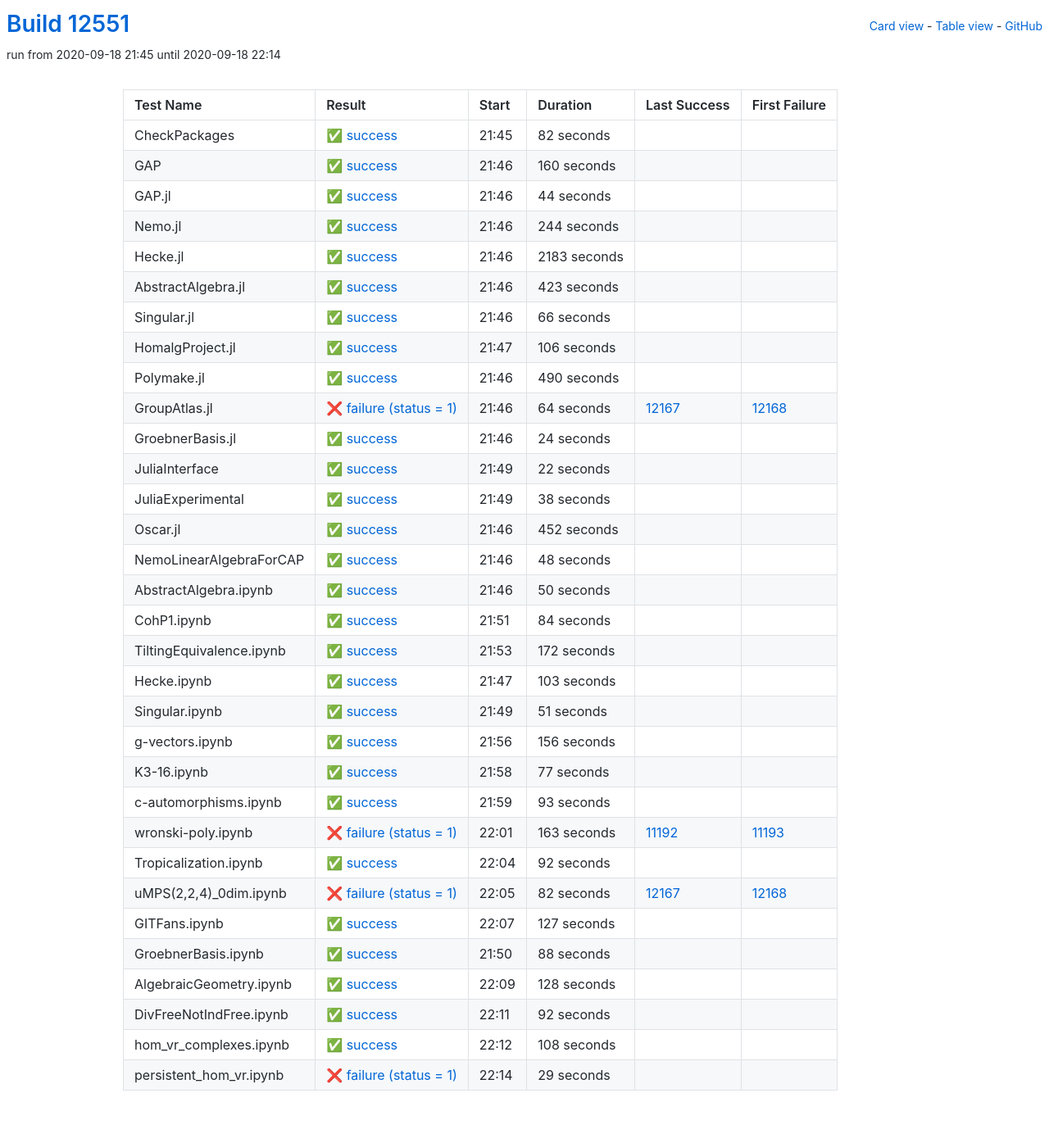
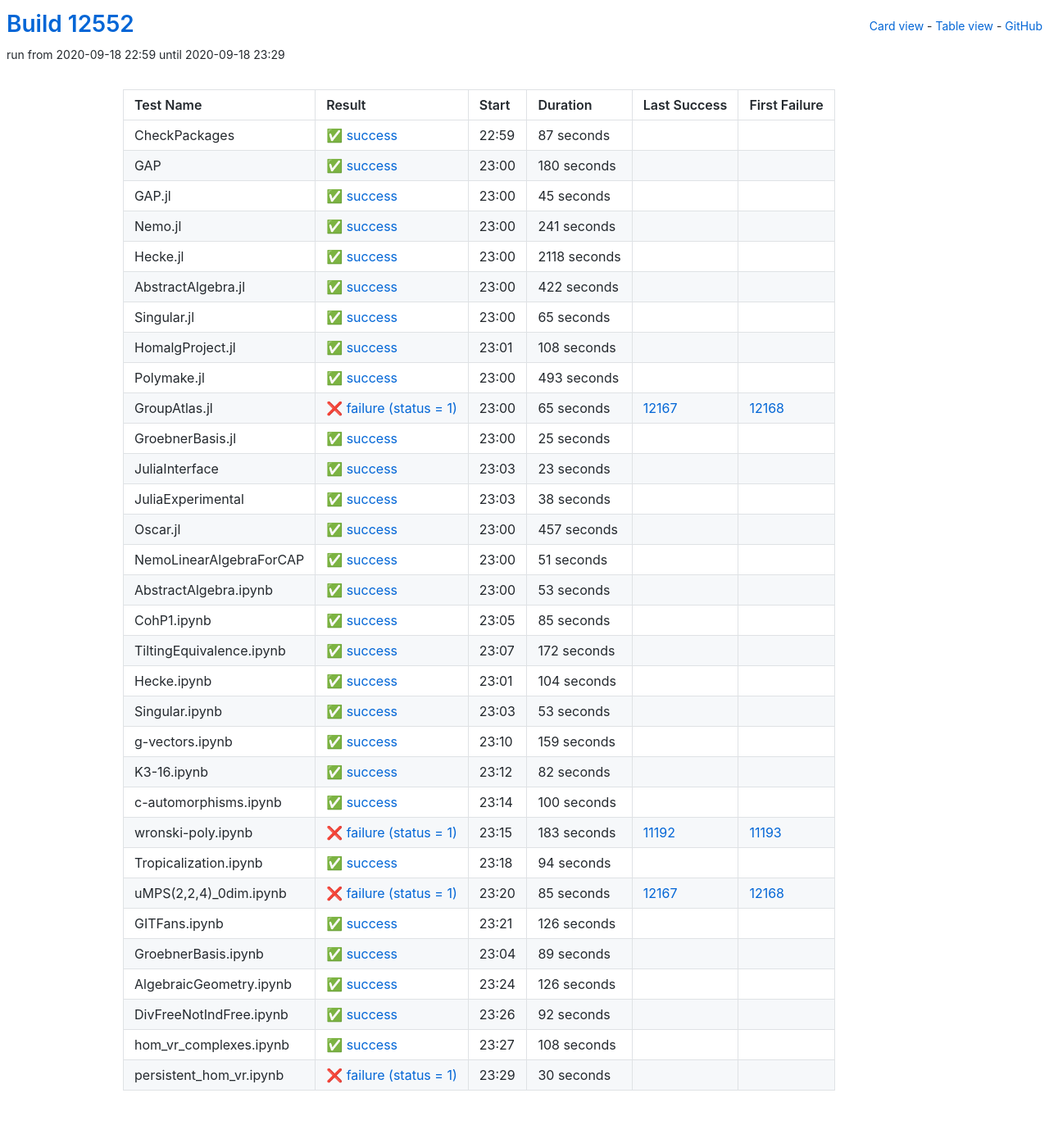
Before and after one commit to oscar-system/oscar-ci-status, a Jekyll site: the page built from table.html, in a window 1280 px wide. Shown: the whole page at 82% size. Built offline with Jekyll 4.4.1, drawn with Linux system fonts in a browser that asks for light colours.

Commit message:
Build #12552

```diff
--- a/_data/ci.yml
+++ b/_data/ci.yml
@@ -1,6 +1,6 @@
 ---
-build: 12551
-build_url: https://oscarci.mathematik.uni-kl.de/job/oscar/12551/
+build: 12552
+build_url: https://oscarci.mathematik.uni-kl.de/job/oscar/12552/
 job: oscar
 organization: oscar-system
 repo: oscar-ci-status
@@ -8,152 +8,152 @@
 tests:
 - name: CheckPackages
   id: checkpackages
-  log: https://oscarci.mathematik.uni-kl.de/job/oscar/12551/artifact/logs/build-12551/CheckPackages.log
-  start: 2020-09-18 21:45
+  log: https://oscarci.mathematik.uni-kl.de/job/oscar/12552/artifact/logs/build-12552/CheckPackages.log
+  start: 2020-09-18 22:59
   success: true
   exitcode: 0
   status: success
-  duration: 82
+  duration: 87
   last_success: false
   last_success_url:
   first_failure: false
   first_failure_url:
 - name: GAP
   id: gap
-  log: https://oscarci.mathematik.uni-kl.de/job/oscar/12551/artifact/logs/build-12551/GAP.log
-  start: 2020-09-18 21:46
+  log: https://oscarci.mathematik.uni-kl.de/job/oscar/12552/artifact/logs/build-12552/GAP.log
+  start: 2020-09-18 23:00
   success: true
   exitcode: 0
   status: success
-  duration: 160
+  duration: 180
   last_success: false
   last_success_url:
   first_failure: false
   first_failure_url:
 - name: GAP.jl
   id: gap-jl
-  log: https://oscarci.mathematik.uni-kl.de/job/oscar/12551/artifact/logs/build-12551/GAP.jl.log
-  start: 2020-09-18 21:46
+  log: https://oscarci.mathematik.uni-kl.de/job/oscar/12552/artifact/logs/build-12552/GAP.jl.log
+  start: 2020-09-18 23:00
   success: true
   exitcode: 0
   status: success
-  duration: 44
+  duration: 45
   last_success: false
   last_success_url:
   first_failure: false
   first_failure_url:
 - name: Nemo.jl
   id: nemo-jl
-  log: https://oscarci.mathematik.uni-kl.de/job/oscar/12551/artifact/logs/build-12551/Nemo.jl.log
-  start: 2020-09-18 21:46
+  log: https://oscarci.mathematik.uni-kl.de/job/oscar/12552/artifact/logs/build-12552/Nemo.jl.log
+  start: 2020-09-18 23:00
   success: true
   exitcode: 0
   status: success
-  duration: 244
+  duration: 241
   last_success: false
   last_success_url:
   first_failure: false
   first_failure_url:
 - name: Hecke.jl
   id: hecke-jl
-  log: https://oscarci.mathematik.uni-kl.de/job/oscar/12551/artifact/logs/build-12551/Hecke.jl.log
-  start: 2020-09-18 21:46
+  log: https://oscarci.mathematik.uni-kl.de/job/oscar/12552/artifact/logs/build-12552/Hecke.jl.log
+  start: 2020-09-18 23:00
   success: true
   exitcode: 0
   status: success
-  duration: 2183
+  duration: 2118
   last_success: false
   last_success_url:
   first_failure: false
   first_failure_url:
 - name: AbstractAlgebra.jl
   id: abstractalgebra-jl
-  log: https://oscarci.mathematik.uni-kl.de/job/oscar/12551/artifact/logs/build-12551/AbstractAlgebra.jl.log
-  start: 2020-09-18 21:46
+  log: https://oscarci.mathematik.uni-kl.de/job/oscar/12552/artifact/logs/build-12552/AbstractAlgebra.jl.log
+  start: 2020-09-18 23:00
   success: true
   exitcode: 0
   status: success
-  duration: 423
+  duration: 422
   last_success: false
   last_success_url:
   first_failure: false
   first_failure_url:
 - name: Singular.jl
   id: singular-jl
-  log: https://oscarci.mathematik.uni-kl.de/job/oscar/12551/artifact/logs/build-12551/Singular.jl.log
-  start: 2020-09-18 21:46
+  log: https://oscarci.mathematik.uni-kl.de/job/oscar/12552/artifact/logs/build-12552/Singular.jl.log
+  start: 2020-09-18 23:00
   success: true
   exitcode: 0
   status: success
-  duration: 66
+  duration: 65
   last_success: false
   last_success_url:
   first_failure: false
   first_failure_url:
 - name: HomalgProject.jl
   id: homalgproject-jl
-  log: https://oscarci.mathematik.uni-kl.de/job/oscar/12551/artifact/logs/build-12551/HomalgProject.jl.log
-  start: 2020-09-18 21:47
+  log: https://oscarci.mathematik.uni-kl.de/job/oscar/12552/artifact/logs/build-12552/HomalgProject.jl.log
+  start: 2020-09-18 23:01
   success: true
   exitcode: 0
   status: success
-  duration: 106
+  duration: 108
   last_success: false
   last_success_url:
   first_failure: false
   first_failure_url:
 - name: Polymake.jl
   id: polymake-jl
-  log: https://oscarci.mathematik.uni-kl.de/job/oscar/12551/artifact/logs/build-12551/Polymake.jl.log
-  start: 2020-09-18 21:46
+  log: https://oscarci.mathematik.uni-kl.de/job/oscar/12552/artifact/logs/build-12552/Polymake.jl.log
+  start: 2020-09-18 23:00
   success: true
   exitcode: 0
   status: success
-  duration: 490
+  duration: 493
   last_success: false
   last_success_url:
   first_failure: false
   first_failure_url:
 - name: GroupAtlas.jl
   id: groupatlas-jl
-  log: https://oscarci.mathematik.uni-kl.de/job/oscar/12551/artifact/logs/build-12551/GroupAtlas.jl.log
-  start: 2020-09-18 21:46
+  log: https://oscarci.mathematik.uni-kl.de/job/oscar/12552/artifact/logs/build-12552/GroupAtlas.jl.log
+  start: 2020-09-18 23:00
   success: false
   exitcode: 1
   status: failure
-  duration: 64
+  duration: 65
   last_success: 12167
   last_success_url: https://oscarci.mathematik.uni-kl.de/job/oscar/12167/
   first_failure: 12168
   first_failure_url: https://oscarci.mathematik.uni-kl.de/job/oscar/12168/
 - name: GroebnerBasis.jl
   id: groebnerbasis-jl
-  log: https://oscarci.mathematik.uni-kl.de/job/oscar/12551/artifact/logs/build-12551/GroebnerBasis.jl.log
-  start: 2020-09-18 21:46
+  log: https://oscarci.mathematik.uni-kl.de/job/oscar/12552/artifact/logs/build-12552/GroebnerBasis.jl.log
+  start: 2020-09-18 23:00
   success: true
   exitcode: 0
   status: success
-  duration: 24
+  duration: 25
   last_success: false
   last_success_url:
   first_failure: false
   first_failure_url:
 - name: JuliaInterface
   id: juliainterface
-  log: https://oscarci.mathematik.uni-kl.de/job/oscar/12551/artifact/logs/build-12551/JuliaInterface.log
-  start: 2020-09-18 21:49
+  log: https://oscarci.mathematik.uni-kl.de/job/oscar/12552/artifact/logs/build-12552/JuliaInterface.log
+  start: 2020-09-18 23:03
   success: true
   exitcode: 0
   status: success
-  duration: 22
+  duration: 23
   last_success: false
   last_success_url:
   first_failure: false
   first_failure_url:
 - name: JuliaExperimental
   id: juliaexperimental
-  log: https://oscarci.mathematik.uni-kl.de/job/oscar/12551/artifact/logs/build-12551/JuliaExperimental.log
-  start: 2020-09-18 21:49
+  log: https://oscarci.mathematik.uni-kl.de/job/oscar/12552/artifact/logs/build-12552/JuliaExperimental.log
+  start: 2020-09-18 23:03
   success: true
   exitcode: 0
   status: success
@@ -164,56 +164,56 @@
   first_failure_url:
 - name: Oscar.jl
   id: oscar-jl
-  log: https://oscarci.mathematik.uni-kl.de/job/oscar/12551/artifact/logs/build-12551/Oscar.jl.log
-  start: 2020-09-18 21:46
+  log: https://oscarci.mathematik.uni-kl.de/job/oscar/12552/artifact/logs/build-12552/Oscar.jl.log
+  start: 2020-09-18 23:00
   success: true
   exitcode: 0
   status: success
-  duration: 452
+  duration: 457
   last_success: false
   last_success_url:
   first_failure: false
   first_failure_url:
 - name: NemoLinearAlgebraForCAP
   id: nemolinearalgebraforcap
-  log: https://oscarci.mathematik.uni-kl.de/job/oscar/12551/artifact/logs/build-12551/NemoLinearAlgebraForCAP.log
-  start: 2020-09-18 21:46
+  log: https://oscarci.mathematik.uni-kl.de/job/oscar/12552/artifact/logs/build-12552/NemoLinearAlgebraForCAP.log
+  start: 2020-09-18 23:00
   success: true
   exitcode: 0
   status: success
-  duration: 48
+  duration: 51
   last_success: false
   last_success_url:
   first_failure: false
   first_failure_url:
 - name: AbstractAlgebra.ipynb
   id: abstractalgebra-ipynb
-  log: https://oscarci.mathematik.uni-kl.de/job/oscar/12551/artifact/logs/build-12551/AbstractAlgebra.ipynb.log
-  start: 2020-09-18 21:46
+  log: https://oscarci.mathematik.uni-kl.de/job/oscar/12552/artifact/logs/build-12552/AbstractAlgebra.ipynb.log
+  start: 2020-09-18 23:00
   success: true
   exitcode: 0
   status: success
-  duration: 50
+  duration: 53
   last_success: false
   last_success_url:
   first_failure: false
   first_failure_url:
 - name: CohP1.ipynb
   id: cohp1-ipynb
-  log: https://oscarci.mathematik.uni-kl.de/job/oscar/12551/artifact/logs/build-12551/CohP1.ipynb.log
-  start: 2020-09-18 21:51
+  log: https://oscarci.mathematik.uni-kl.de/job/oscar/12552/artifact/logs/build-12552/CohP1.ipynb.log
+  start: 2020-09-18 23:05
   success: true
   exitcode: 0
   status: success
-  duration: 84
+  duration: 85
   last_success: false
   last_success_url:
   first_failure: false
   first_failure_url:
 - name: TiltingEquivalence.ipynb
   id: tiltingequivalence-ipynb
-  log: https://oscarci.mathematik.uni-kl.de/job/oscar/12551/artifact/logs/build-12551/TiltingEquivalence.ipynb.log
-  start: 2020-09-18 21:53
+  log: https://oscarci.mathematik.uni-kl.de/job/oscar/12552/artifact/logs/build-12552/TiltingEquivalence.ipynb.log
+  start: 2020-09-18 23:07
   success: true
   exitcode: 0
   status: success
@@ -224,140 +224,140 @@
   first_failure_url:
 - name: Hecke.ipynb
   id: hecke-ipynb
-  log: https://oscarci.mathematik.uni-kl.de/job/oscar/12551/artifact/logs/build-12551/Hecke.ipynb.log
-  start: 2020-09-18 21:47
+  log: https://oscarci.mathematik.uni-kl.de/job/oscar/12552/artifact/logs/build-12552/Hecke.ipynb.log
+  start: 2020-09-18 23:01
   success: true
   exitcode: 0
   status: success
-  duration: 103
+  duration: 104
   last_success: false
   last_success_url:
   first_failure: false
   first_failure_url:
 - name: Singular.ipynb
   id: singular-ipynb
-  log: https://oscarci.mathematik.uni-kl.de/job/oscar/12551/artifact/logs/build-12551/Singular.ipynb.log
-  start: 2020-09-18 21:49
+  log: https://oscarci.mathematik.uni-kl.de/job/oscar/12552/artifact/logs/build-12552/Singular.ipynb.log
+  start: 2020-09-18 23:03
   success: true
   exitcode: 0
   status: success
-  duration: 51
+  duration: 53
   last_success: false
   last_success_url:
   first_failure: false
   first_failure_url:
 - name: g-vectors.ipynb
   id: g-vectors-ipynb
-  log: https://oscarci.mathematik.uni-kl.de/job/oscar/12551/artifact/logs/build-12551/g-vectors.ipynb.log
-  start: 2020-09-18 21:56
+  log: https://oscarci.mathematik.uni-kl.de/job/oscar/12552/artifact/logs/build-12552/g-vectors.ipynb.log
+  start: 2020-09-18 23:10
   success: true
   exitcode: 0
   status: success
-  duration: 156
+  duration: 159
   last_success: false
   last_success_url:
   first_failure: false
   first_failure_url:
 - name: K3-16.ipynb
   id: k3-16-ipynb
-  log: https://oscarci.mathematik.uni-kl.de/job/oscar/12551/artifact/logs/build-12551/K3-16.ipynb.log
-  start: 2020-09-18 21:58
+  log: https://oscarci.mathematik.uni-kl.de/job/oscar/12552/artifact/logs/build-12552/K3-16.ipynb.log
+  start: 2020-09-18 23:12
   success: true
   exitcode: 0
   status: success
-  duration: 77
+  duration: 82
   last_success: false
   last_success_url:
   first_failure: false
   first_failure_url:
 - name: c-automorphisms.ipynb
   id: c-automorphisms-ipynb
-  log: https://oscarci.mathematik.uni-kl.de/job/oscar/12551/artifact/logs/build-12551/c-automorphisms.ipynb.log
-  start: 2020-09-18 21:59
+  log: https://oscarci.mathematik.uni-kl.de/job/oscar/12552/artifact/logs/build-12552/c-automorphisms.ipynb.log
+  start: 2020-09-18 23:14
   success: true
   exitcode: 0
   status: success
-  duration: 93
+  duration: 100
   last_success: false
   last_success_url:
   first_failure: false
   first_failure_url:
 - name: wronski-poly.ipynb
   id: wronski-poly-ipynb
-  log: https://oscarci.mathematik.uni-kl.de/job/oscar/12551/artifact/logs/build-12551/wronski-poly.ipynb.log
-  start: 2020-09-18 22:01
+  log: https://oscarci.mathematik.uni-kl.de/job/oscar/12552/artifact/logs/build-12552/wronski-poly.ipynb.log
+  start: 2020-09-18 23:15
   success: false
   exitcode: 1
   status: failure
-  duration: 163
+  duration: 183
   last_success: 11192
   last_success_url: https://oscarci.mathematik.uni-kl.de/job/oscar/11192/
   first_failure: 11193
   first_failure_url: https://oscarci.mathematik.uni-kl.de/job/oscar/11193/
 - name: Tropicalization.ipynb
   id: tropicalization-ipynb
-  log: https://oscarci.mathematik.uni-kl.de/job/oscar/12551/artifact/logs/build-12551/Tropicalization.ipynb.log
-  start: 2020-09-18 22:04
+  log: https://oscarci.mathematik.uni-kl.de/job/oscar/12552/artifact/logs/build-12552/Tropicalization.ipynb.log
+  start: 2020-09-18 23:18
   success: true
   exitcode: 0
   status: success
-  duration: 92
+  duration: 94
   last_success: false
   last_success_url:
   first_failure: false
   first_failure_url:
 - name: uMPS(2,2,4)_0dim.ipynb
   id: umps-2-2-4-0dim-ipynb
-  log: https://oscarci.mathematik.uni-kl.de/job/oscar/12551/artifact/logs/build-12551/uMPS-2-2-4-_0dim.ipynb.log
-  start: 2020-09-18 22:05
+  log: https://oscarci.mathematik.uni-kl.de/job/oscar/12552/artifact/logs/build-12552/uMPS-2-2-4-_0dim.ipynb.log
+  start: 2020-09-18 23:20
   success: false
   exitcode: 1
   status: failure
-  duration: 82
+  duration: 85
   last_success: 12167
   last_success_url: https://oscarci.mathematik.uni-kl.de/job/oscar/12167/
   first_failure: 12168
   first_failure_url: https://oscarci.mathematik.uni-kl.de/job/oscar/12168/
 - name: GITFans.ipynb
   id: gitfans-ipynb
-  log: https://oscarci.mathematik.uni-kl.de/job/oscar/12551/artifact/logs/build-12551/GITFans.ipynb.log
-  start: 2020-09-18 22:07
+  log: https://oscarci.mathematik.uni-kl.de/job/oscar/12552/artifact/logs/build-12552/GITFans.ipynb.log
+  start: 2020-09-18 23:21
   success: true
   exitcode: 0
   status: success
-  duration: 127
+  duration: 126
   last_success: false
   last_success_url:
   first_failure: false
   first_failure_url:
 - name: GroebnerBasis.ipynb
   id: groebnerbasis-ipynb
-  log: https://oscarci.mathematik.uni-kl.de/job/oscar/12551/artifact/logs/build-12551/GroebnerBasis.ipynb.log
-  start: 2020-09-18 21:50
+  log: https://oscarci.mathematik.uni-kl.de/job/oscar/12552/artifact/logs/build-12552/GroebnerBasis.ipynb.log
+  start: 2020-09-18 23:04
   success: true
   exitcode: 0
   status: success
-  duration: 88
+  duration: 89
   last_success: false
   last_success_url:
   first_failure: false
   first_failure_url:
 - name: AlgebraicGeometry.ipynb
   id: algebraicgeometry-ipynb
-  log: https://oscarci.mathematik.uni-kl.de/job/oscar/12551/artifact/logs/build-12551/AlgebraicGeometry.ipynb.log
-  start: 2020-09-18 22:09
+  log: https://oscarci.mathematik.uni-kl.de/job/oscar/12552/artifact/logs/build-12552/AlgebraicGeometry.ipynb.log
+  start: 2020-09-18 23:24
   success: true
   exitcode: 0
   status: success
-  duration: 128
+  duration: 126
   last_success: false
   last_success_url:
   first_failure: false
   first_failure_url:
 - name: DivFreeNotIndFree.ipynb
   id: divfreenotindfree-ipynb
-  log: https://oscarci.mathematik.uni-kl.de/job/oscar/12551/artifact/logs/build-12551/DivFreeNotIndFree.ipynb.log
-  start: 2020-09-18 22:11
+  log: https://oscarci.mathematik.uni-kl.de/job/oscar/12552/artifact/logs/build-12552/DivFreeNotIndFree.ipynb.log
+  start: 2020-09-18 23:26
   success: true
   exitcode: 0
   status: success
@@ -368,8 +368,8 @@
   first_failure_url:
 - name: hom_vr_complexes.ipynb
   id: hom-vr-complexes-ipynb
-  log: https://oscarci.mathematik.uni-kl.de/job/oscar/12551/artifact/logs/build-12551/hom_vr_complexes.ipynb.log
-  start: 2020-09-18 22:12
+  log: https://oscarci.mathematik.uni-kl.de/job/oscar/12552/artifact/logs/build-12552/hom_vr_complexes.ipynb.log
+  start: 2020-09-18 23:27
   success: true
   exitcode: 0
   status: success
@@ -380,12 +380,12 @@
   first_failure_url:
 - name: persistent_hom_vr.ipynb
   id: persistent-hom-vr-ipynb
-  log: https://oscarci.mathematik.uni-kl.de/job/oscar/12551/artifact/logs/build-12551/persistent_hom_vr.ipynb.log
-  start: 2020-09-18 22:14
+  log: https://oscarci.mathematik.uni-kl.de/job/oscar/12552/artifact/logs/build-12552/persistent_hom_vr.ipynb.log
+  start: 2020-09-18 23:29
   success: false
   exitcode: 1
   status: failure
-  duration: 29
+  duration: 30
   last_success: false
   last_success_url:
   first_failure: false
```
Also changed, not shown: README.md.
